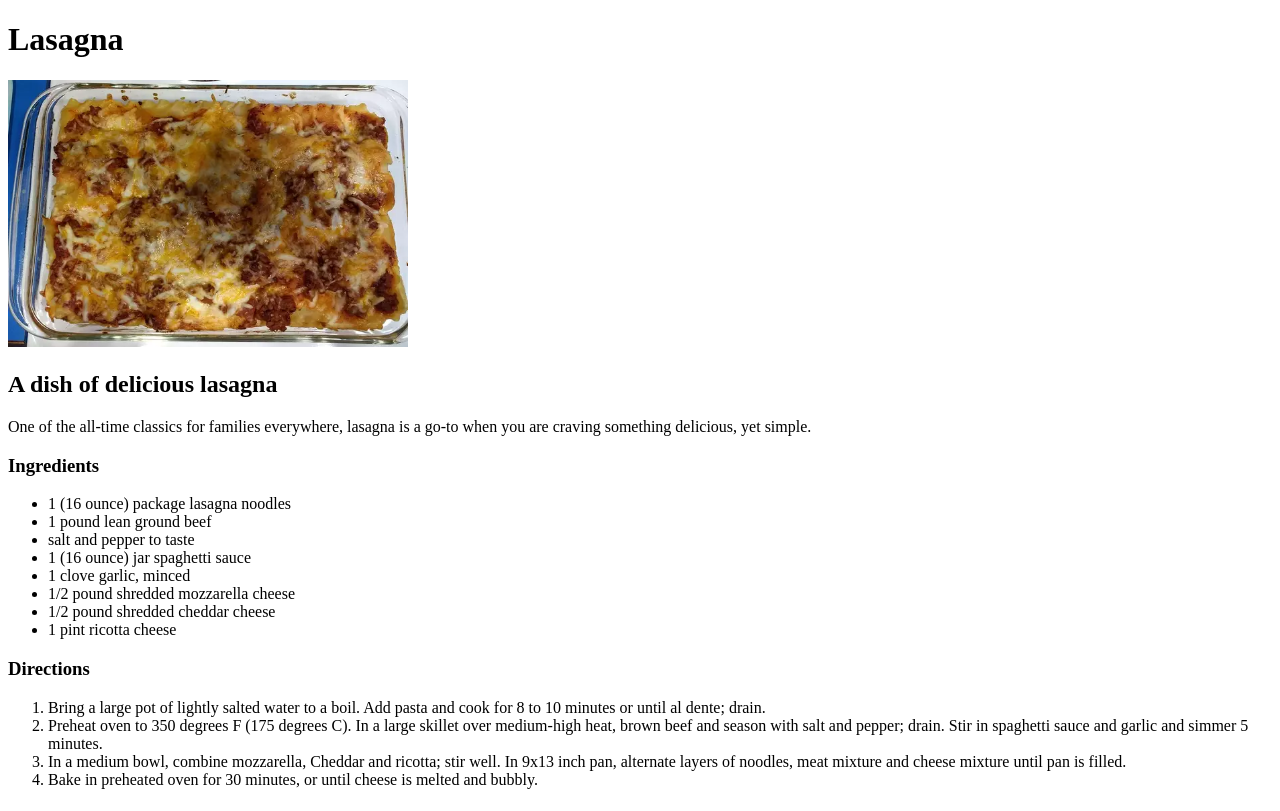
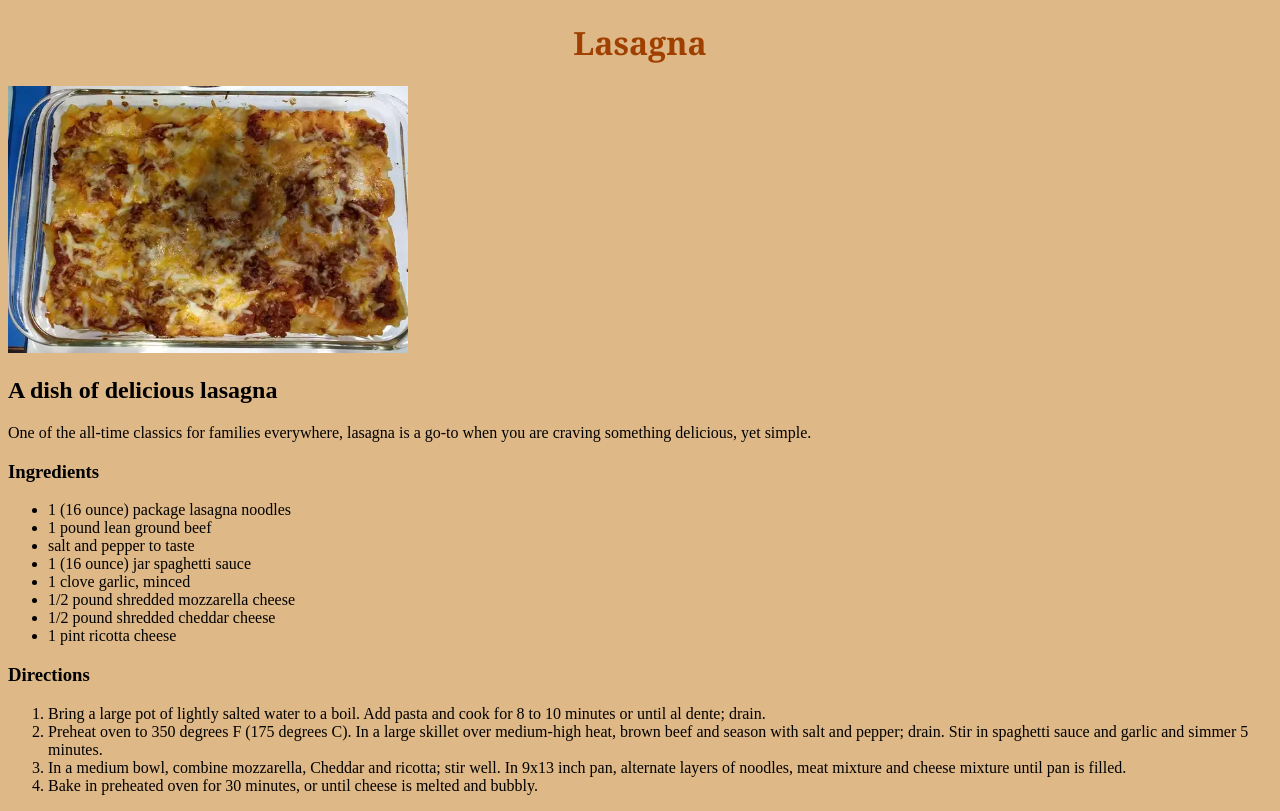
Before and after one commit to greenteaisgreat/odin-recipes, a plain HTML site: page recipes/lasagna.html in a window 1280 px wide. Drawn offline with Linux system fonts and the light colour scheme.

Commit message:
Add CSS to h1 and body for all pages

```diff
--- a/recipes/lasagna.html
+++ b/recipes/lasagna.html
@@ -4,6 +4,7 @@
     <head>
         <title>Lasagna Recipe</title>
         <meta charset = 'utf-8'>
+        <link rel='stylesheet' href='../style.css'>
     </head>
 
     <body>
--- /dev/null
+++ b/style.css
@@ -0,0 +1,11 @@
+body{
+    background-color: burlywood;
+
+}
+
+h1{
+    font-family: 'Georgia', 'Times New Roman', 'Times', serif;
+    text-align: center;
+    font-size: xx-large;
+    color: rgb(160, 64, 0);
+}
```
Also changed, not shown: index.html (+1 -0 lines).
